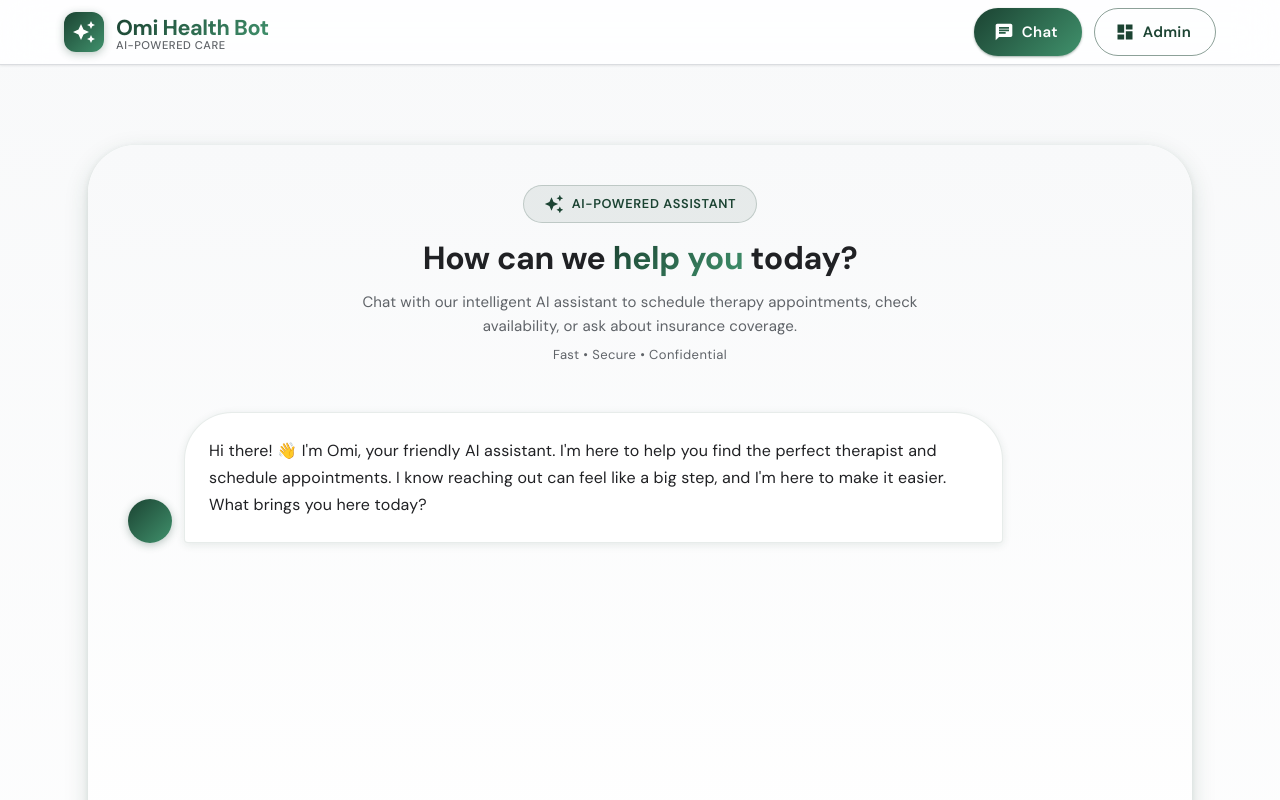
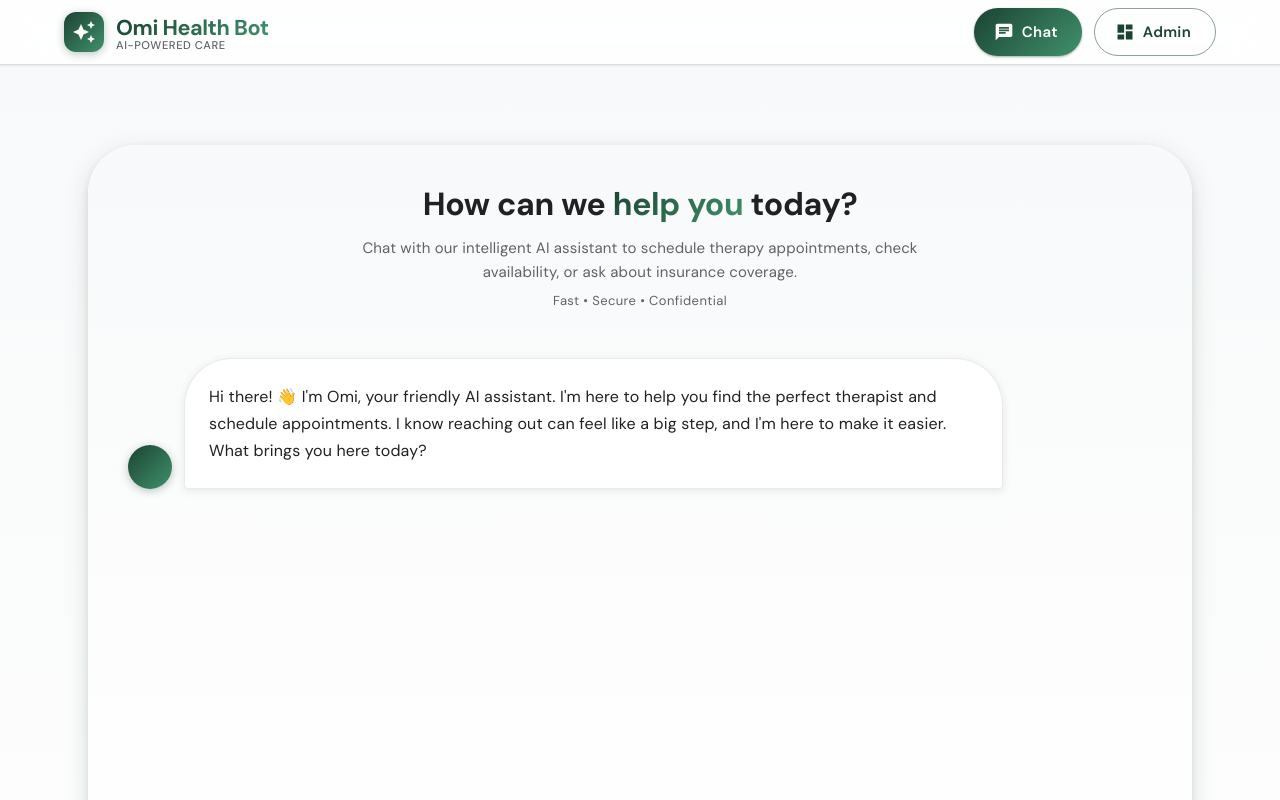
Before and after one commit to Shivesh-ctrl/healthcare-scheduler, a React (Vite) app in the folder frontend/: page / in a window 1280 px wide. Shown: the top 800 px of the page. Built offline with nearby package versions, Linux system fonts and the light colour scheme; no server answers; some icons are missing.

Commit message:
Remove AI-POWERED ASSISTANT badge from chat box

```diff
--- a/frontend/src/components/ChatWindow.tsx
+++ b/frontend/src/components/ChatWindow.tsx
@@ -7,13 +7,11 @@ import {
   Typography,
   Avatar,
   CircularProgress,
-  IconButton,
-  alpha
+  IconButton
 } from "@mui/material";
 import SendIcon from "@mui/icons-material/Send";
 import SmartToyIcon from "@mui/icons-material/SmartToy";
 import PersonIcon from "@mui/icons-material/Person";
-import { AutoAwesome as AutoAwesomeIcon } from "@mui/icons-material";
 
 type Message = { sender: "user" | "bot"; text: string };
 
@@ -337,34 +335,6 @@ export default function ChatWindow() {
             position: 'relative',
           }}
         >
-          {/* Icon Badge */}
-          <Box
-            sx={{
-              display: 'inline-flex',
-              alignItems: 'center',
-              gap: 1,
-              px: 2.5,
-              py: 1,
-              mb: 2,
-              borderRadius: '24px',
-              bgcolor: alpha('#1b4332', 0.08),
-              border: `1px solid ${alpha('#1b4332', 0.2)}`,
-            }}
-          >
-            <AutoAwesomeIcon sx={{ color: '#1b4332', fontSize: 20 }} />
-            <Typography
-              variant="caption"
-              sx={{
-                fontWeight: 600,
-                color: 'primary.main',
-                letterSpacing: '0.05em',
-                fontSize: '0.8rem',
-              }}
-            >
-              AI-POWERED ASSISTANT
-            </Typography>
-          </Box>
-
           {/* Main Heading */}
           <Typography
             variant="h4"
```
